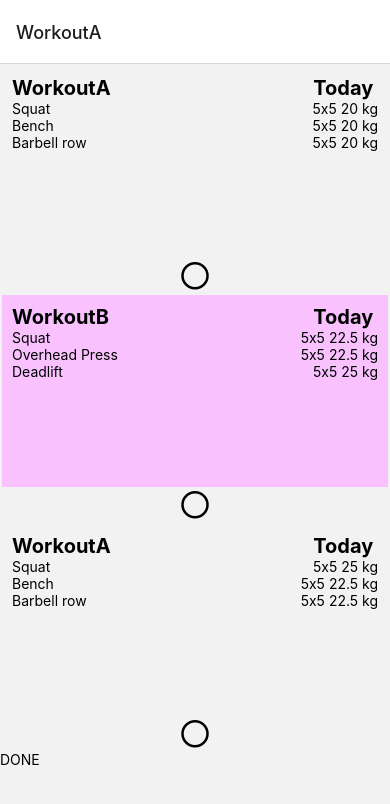
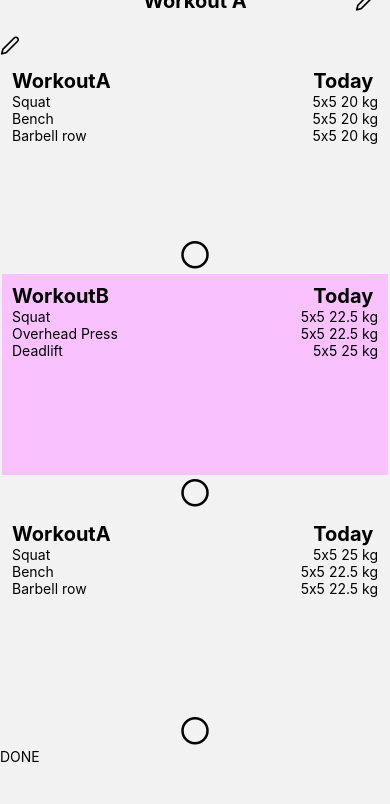
Before and after one commit to JoakimNagornoff/Stronglift, a React Native app: screen /WorkoutA in a window 390 px wide. Shown: the top 804 px of the page. Built offline with nearby package versions, Linux system fonts and the light colour scheme.

Commit message:
added custom header component and update folder structure

```diff
--- a/src/App.tsx
+++ b/src/App.tsx
@@ -13,6 +13,8 @@ import WorkoutA from './screens/WorkoutA';
 import WorkoutB from './screens/WorkoutB';
 import rootReducer from './store/index';
 
+import Header from './components/header/Header';
+
 const Stack = createNativeStackNavigator();
 const store = createStore(rootReducer, applyMiddleware(thunkMiddleware));
 
@@ -27,11 +29,25 @@ function App() {
       <NavigationContainer>
         <SafeAreaProvider>
           <Stack.Navigator
-            screenOptions={{gestureEnabled: true}}
+            screenOptions={{
+              gestureEnabled: true,
+            }}
             initialRouteName="WorkoutA">
             <Stack.Screen name="Home" component={HomeScreen} />
-            <Stack.Screen name="WorkoutA" component={WorkoutA} />
-            <Stack.Screen name="WorkoutB" component={WorkoutB} />
+            <Stack.Screen
+              name="WorkoutA"
+              component={WorkoutA}
+              options={{
+                header: () => <Header title="Workout A" />,
+              }}
+            />
+            <Stack.Screen
+              name="WorkoutB"
+              component={WorkoutB}
+              options={{
+                header: () => <Header title="Workout B" />,
+              }}
+            />
           </Stack.Navigator>
         </SafeAreaProvider>
       </NavigationContainer>
--- /dev/null
+++ b/src/components/buttons/EditButton.tsx
@@ -0,0 +1,23 @@
+import React from 'react';
+import {Text, TouchableOpacity, StyleSheet} from 'react-native';
+import Icon from 'react-native-vector-icons/Feather';
+
+const EditButton = props => {
+  return (
+    <TouchableOpacity style={props.style2} onPress={props.onPress}>
+      <Icon name={'edit-2'} size={20} />
+    </TouchableOpacity>
+  );
+};
+
+const style = StyleSheet.create({
+  button: {
+    height: 20,
+    width: 20,
+  },
+  buttonText: {
+    fontSize: 22,
+  },
+});
+
+export default EditButton;
--- a/src/components/CardVIewB.tsx
+++ b/src/components/cardViews/CardVIewB.tsx
@@ -1,7 +1,7 @@
 import React from 'react';
 import {View, Text, StyleSheet} from 'react-native';
 
-import {useAppSelector} from '../store/Weights/hooks';
+import {useAppSelector} from '../../store/Weights/hooks';
 
 const CardViewB = () => {
   const squat = useAppSelector(state => state.traning.squat);
--- a/src/components/CardViewA.tsx
+++ b/src/components/cardViews/CardViewA.tsx
@@ -1,7 +1,7 @@
 import React, {useState} from 'react';
 import {View, Text, StyleSheet, TouchableOpacity} from 'react-native';
 
-import {useAppSelector} from '../store/Weights/hooks';
+import {useAppSelector} from '../../store/Weights/hooks';
 
 const CardViewA = () => {
   const squat = useAppSelector(state => state.traning.squat);
--- a/src/components/CardViewA2.tsx
+++ b/src/components/cardViews/CardViewA2.tsx
@@ -1,6 +1,6 @@
 import React from 'react';
 import {View, Text, StyleSheet} from 'react-native';
-import {useAppSelector} from '../store/Weights/hooks';
+import {useAppSelector} from '../../store/Weights/hooks';
 
 const CardViewA2 = () => {
   const squat = useAppSelector(state => state.traning.squat);
--- a/src/components/CardViewB2.tsx
+++ b/src/components/cardViews/CardViewB2.tsx
@@ -1,6 +1,6 @@
 import React from 'react';
 import {View, Text, StyleSheet} from 'react-native';
-import {useAppSelector} from '../store/Weights/hooks';
+import {useAppSelector} from '../../store/Weights/hooks';
 
 const CardViewB2 = () => {
   const squat = useAppSelector(state => state.traning.squat);
--- /dev/null
+++ b/src/components/header/Header.tsx
@@ -0,0 +1,31 @@
+import React from 'react';
+import {View, StyleSheet, Text} from 'react-native';
+import EditButton from '../buttons/EditButton';
+
+const Header = ({title}) => {
+  return (
+    <View style={styles.header}>
+      <Text style={styles.title}>{title}</Text>
+      <EditButton style2={styles.icon} />
+    </View>
+  );
+};
+const styles = StyleSheet.create({
+  header: {
+    flex: 0.06,
+    alignItems: 'center',
+    flexDirection: 'row',
+    justifyContent: 'center',
+  },
+  title: {
+    fontSize: 20,
+    fontWeight: 'bold',
+    textAlign: 'center',
+    padding: 5,
+  },
+  icon: {
+    position: 'absolute',
+    right: 15,
+  },
+});
+export default Header;
--- a/src/screens/WorkoutA.tsx
+++ b/src/screens/WorkoutA.tsx
@@ -9,9 +9,9 @@ import {
 } from 'react-native';
 import {useDispatch} from 'react-redux';
 
-import CardViewA from '../components/CardViewA';
-import CardViewA2 from '../components/CardViewA2';
-import CardViewB from '../components/CardVIewB';
+import CardViewA from '../components/cardViews/CardViewA';
+import CardViewA2 from '../components/cardViews/CardViewA2';
+import CardViewB from '../components/cardViews/CardVIewB';
 
 import {AddNewWorkoutA, WorkoutAdone} from '../store/Weights/actions/actions';
 import {useAppSelector} from '../store/Weights/hooks';
@@ -19,6 +19,8 @@ import {useAppSelector} from '../store/Weights/hooks';
 import Icon from 'react-native-vector-icons/Feather';
 
 //what do to
+//1. make edit screen
+//2. give every card an id and try to edit one.
 //3. edit weight and add to redux store
 
 const WorkoutA = () => {
@@ -57,6 +59,9 @@ const WorkoutA = () => {
   return (
     <SafeAreaView style={styles.container}>
       <View style={styles.firstView}>
+        <TouchableOpacity onPress={() => console.log('pressed')}>
+          <Icon name={'edit-2'} size={20} />
+        </TouchableOpacity>
         <CardViewA />
 
         <TouchableOpacity
--- a/src/screens/WorkoutB.tsx
+++ b/src/screens/WorkoutB.tsx
@@ -8,9 +8,9 @@ import {
   TouchableOpacity,
 } from 'react-native';
 import {useDispatch} from 'react-redux';
-import CardViewA from '../components/CardViewA';
-import CardViewB from '../components/CardVIewB';
-import CardViewB2 from '../components/CardViewB2';
+import CardViewA from '../components/cardViews/CardViewA';
+import CardViewB from '../components/cardViews/CardVIewB';
+import CardViewB2 from '../components/cardViews/CardViewB2';
 import {AddNewWorkoutB, isWorkoutADone} from '../store/Weights/actions/actions';
 import {useAppSelector} from '../store/Weights/hooks';
 import Icon from 'react-native-vector-icons/Feather';
```
